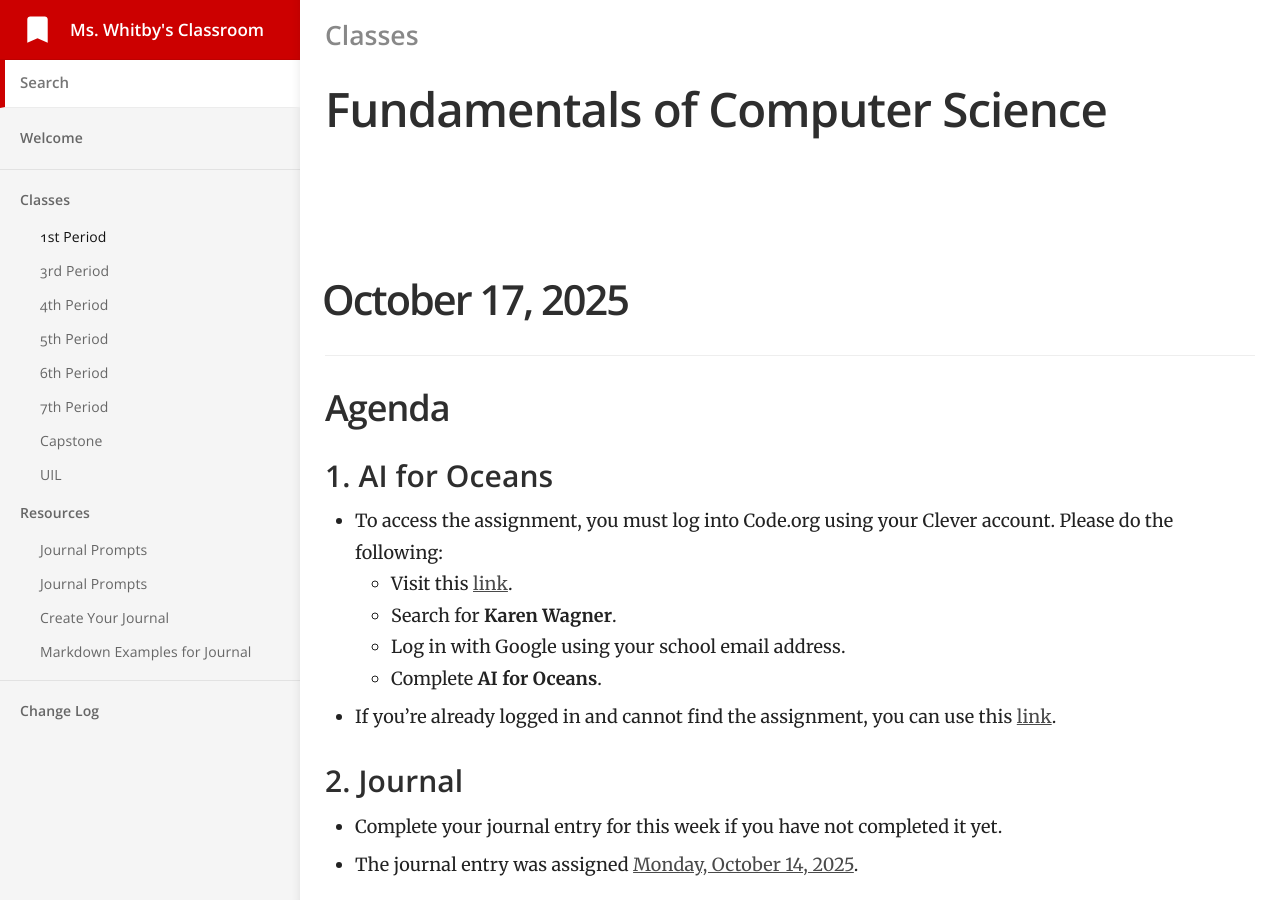
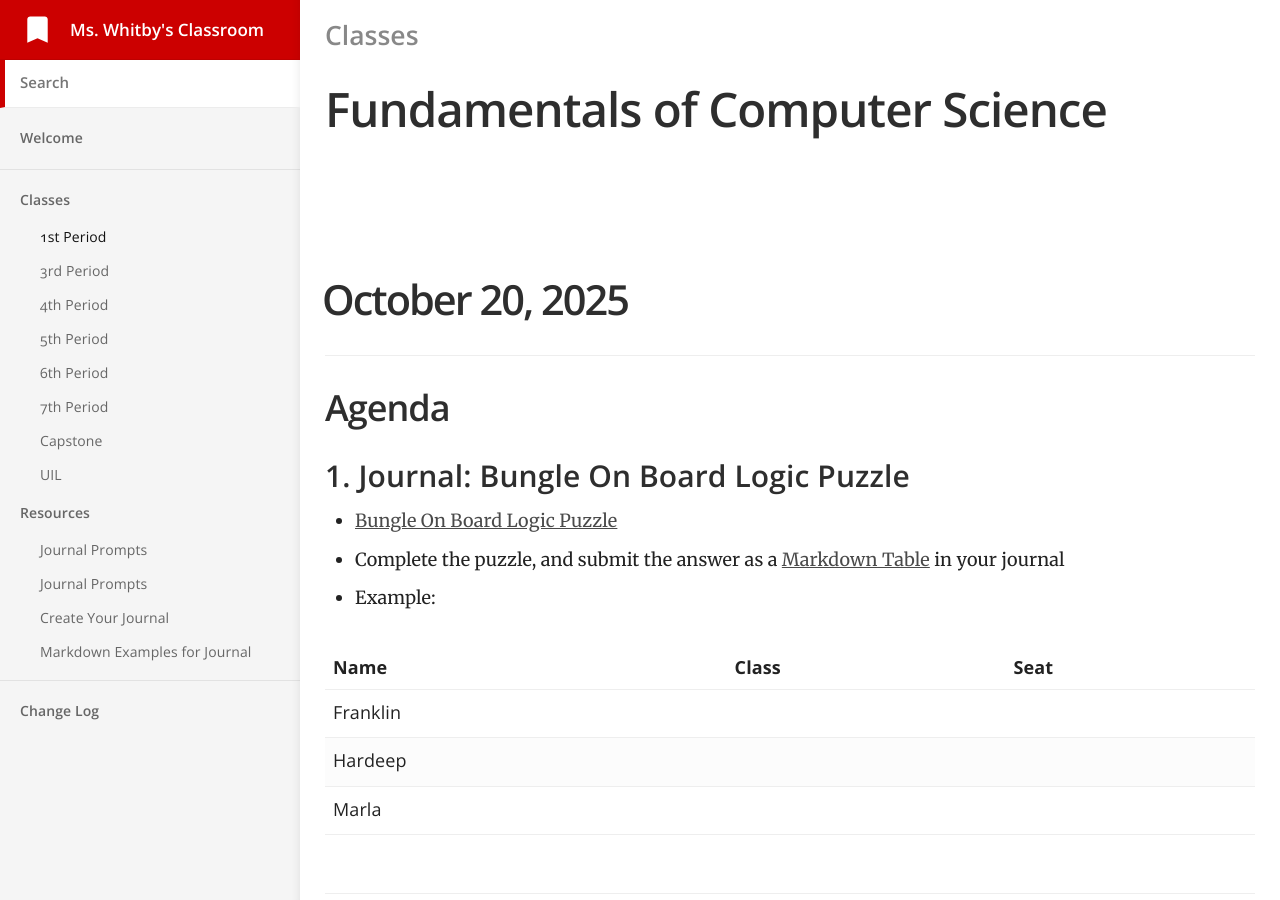
Before and after one commit to mswhitby/classroom, a Jekyll site: the page built from _docs/classes/1st.md, in a window 1280 px wide and 900 px high. Built offline with Jekyll 4.4.1, drawn with Linux system fonts in a browser that asks for light colours.

Commit message:
Updated lessons

```diff
--- a/_docs/classes/1st.md
+++ b/_docs/classes/1st.md
@@ -4,6 +4,24 @@ subtitle: Fundamentals of Computer Science
 category: Classes
 order: 1
 ---
+
+# October 20, 2025
+
+## Agenda
+
+### 1. Journal: Bungle On Board Logic Puzzle
+
+- [Bungle On Board Logic Puzzle](https://daydreampuzzles.com/logic-puzzles/bungle-on-board/)
+- Complete the puzzle, and submit the answer as a [Markdown Table](https://www.markdownguide.org/extended-syntax/#tables) in your journal
+- Example:
+
+| Name     | Class | Seat |
+| :------- | :---- | :--- |
+| Franklin |       |      |
+| Hardeep  |       |      |
+| Marla    |       |      |
+
+----
 
 # October 17, 2025
 
```
